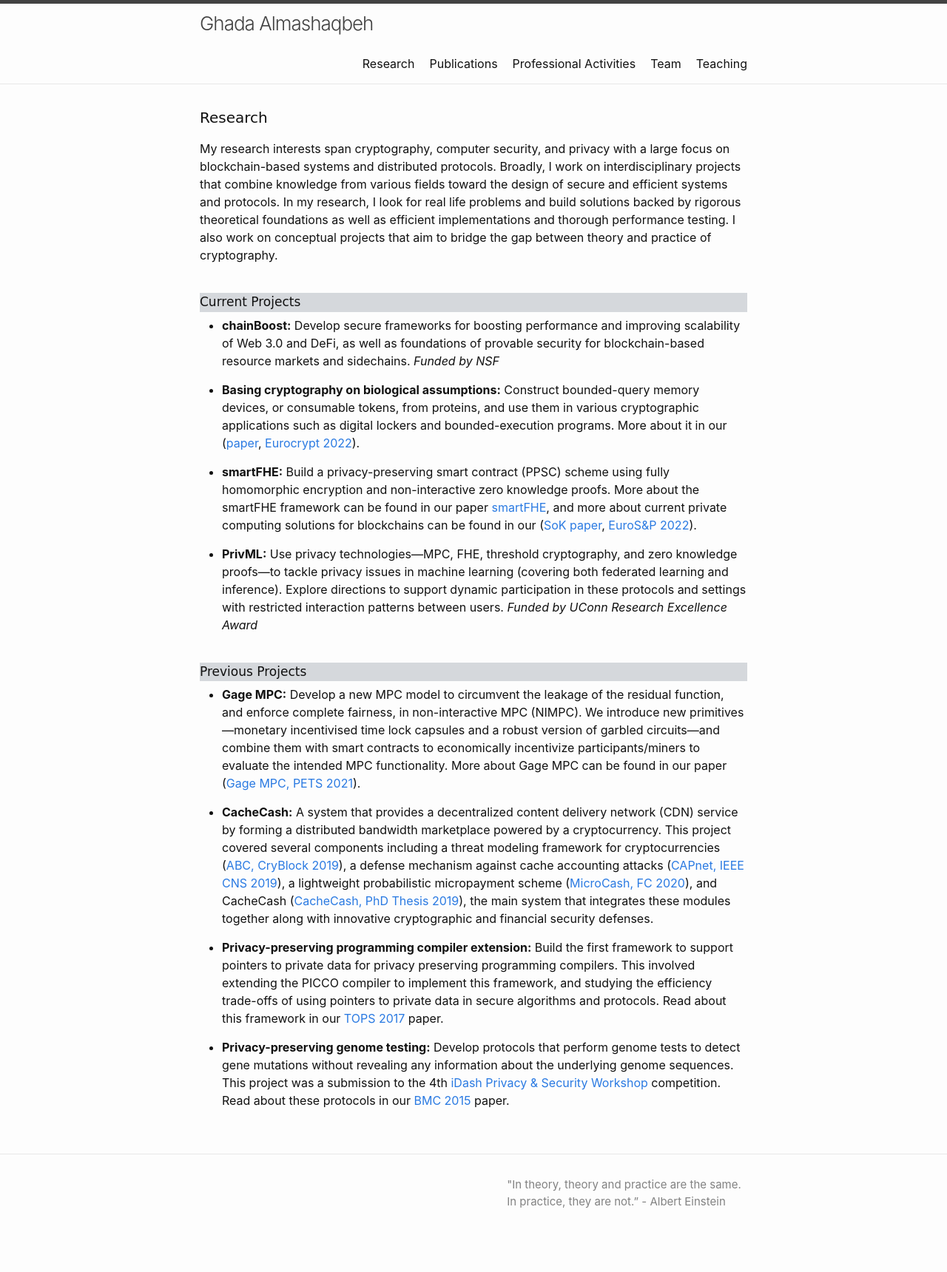
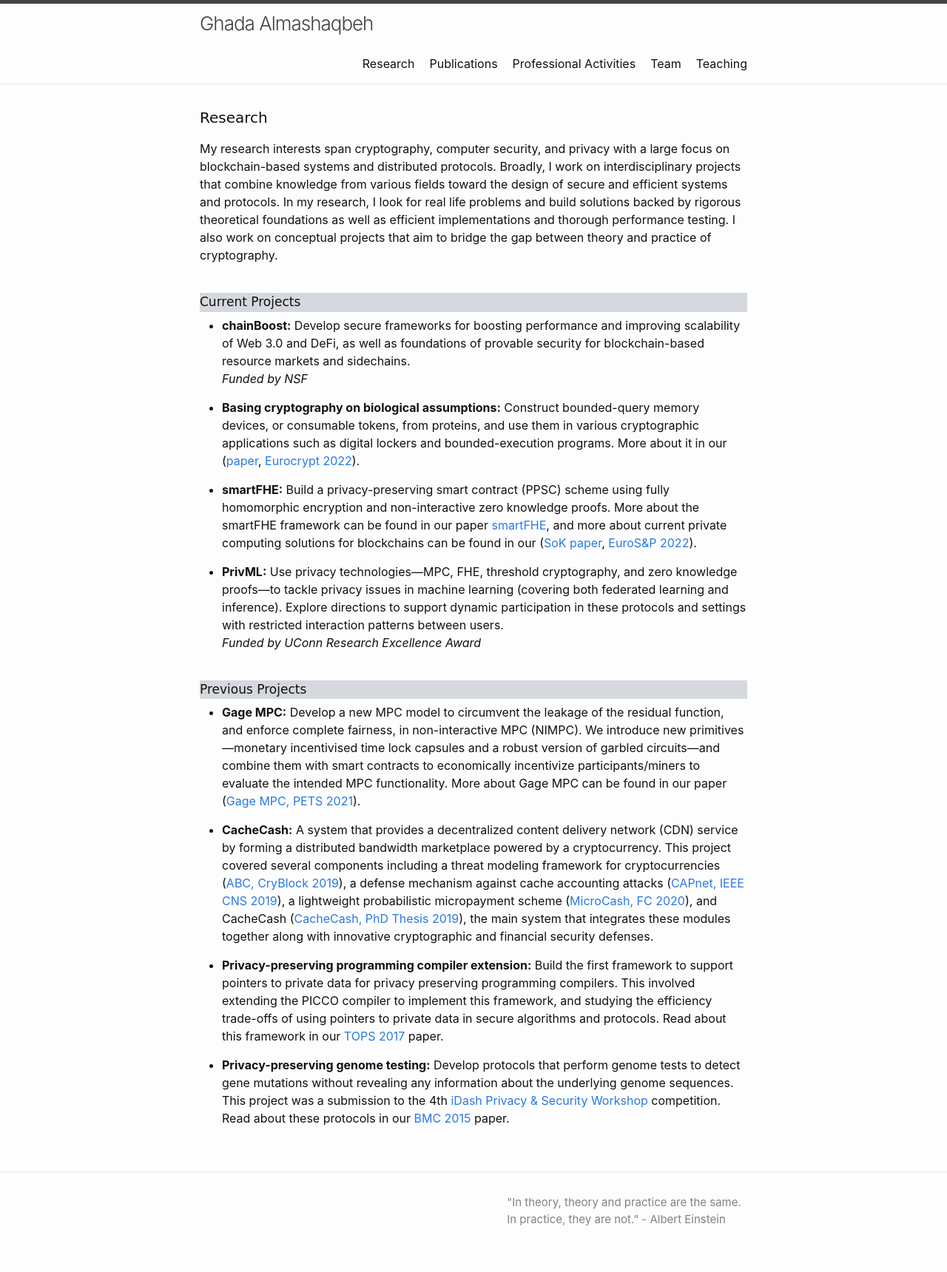
Before and after one commit to GhadaAlmashaqbeh/GhadaAlmashaqbeh.github.io, a Jekyll site: the page built from 01-research.md, in a window 1280 px wide. Shown: the whole page at 74% size. Built offline with Jekyll 4.4.1, drawn with Linux system fonts in a browser that asks for light colours; before the commit the page ends 1696 px from its top, so only the background shows below that.

Commit message:
edit des

```diff
--- a/01-research.md
+++ b/01-research.md
@@ -13,14 +13,14 @@ My research interests span cryptography, computer security, and privacy with a l
 
 <div style="font-family: 'Comic Sans MS'; font-size:17px; background-color:rgb(213, 216, 220);margin-bottom:6px;">Current Projects</div>
 
-* **chainBoost:** Develop secure frameworks for boosting performance and improving scalability of Web 3.0 and DeFi, as well as foundations of provable security for blockchain-based resource markets and sidechains.
+* **chainBoost:** Develop secure frameworks for boosting performance and improving scalability of Web 3.0 and DeFi, as well as foundations of provable security for blockchain-based resource markets and sidechains. <br/>
 _Funded by NSF_
 
 * **Basing cryptography on biological assumptions:** Construct bounded-query memory devices, or consumable tokens, from proteins, and use them in various cryptographic applications such as digital lockers and bounded-execution programs. More about it in our ([paper](https://link.springer.com/chapter/10.1007/978-3-031-06944-4_26), [Eurocrypt 2022](https://eurocrypt.iacr.org/2022/)).
 
 * **smartFHE:** Build a privacy-preserving smart contract (PPSC) scheme using fully homomorphic encryption and non-interactive zero knowledge proofs. More about the smartFHE framework can be found in our paper [smartFHE](https://eprint.iacr.org/2021/133), and more about current private computing solutions for blockchains can be found in our ([SoK paper](https://eprint.iacr.org/2021/727.pdf), [EuroS&P 2022](https://www.ieee-security.org/TC/EuroSP2022/)).
 
-* **PrivML:** Use privacy technologies---MPC, FHE, threshold cryptography, and zero knowledge proofs---to tackle privacy issues in machine learning (covering both federated learning and inference). Explore directions to support dynamic participation in these protocols and settings with restricted interaction patterns between users.
+* **PrivML:** Use privacy technologies---MPC, FHE, threshold cryptography, and zero knowledge proofs---to tackle privacy issues in machine learning (covering both federated learning and inference). Explore directions to support dynamic participation in these protocols and settings with restricted interaction patterns between users. <br/>
 _Funded by UConn Research Excellence Award_
 <br/>
 <br/>
```
